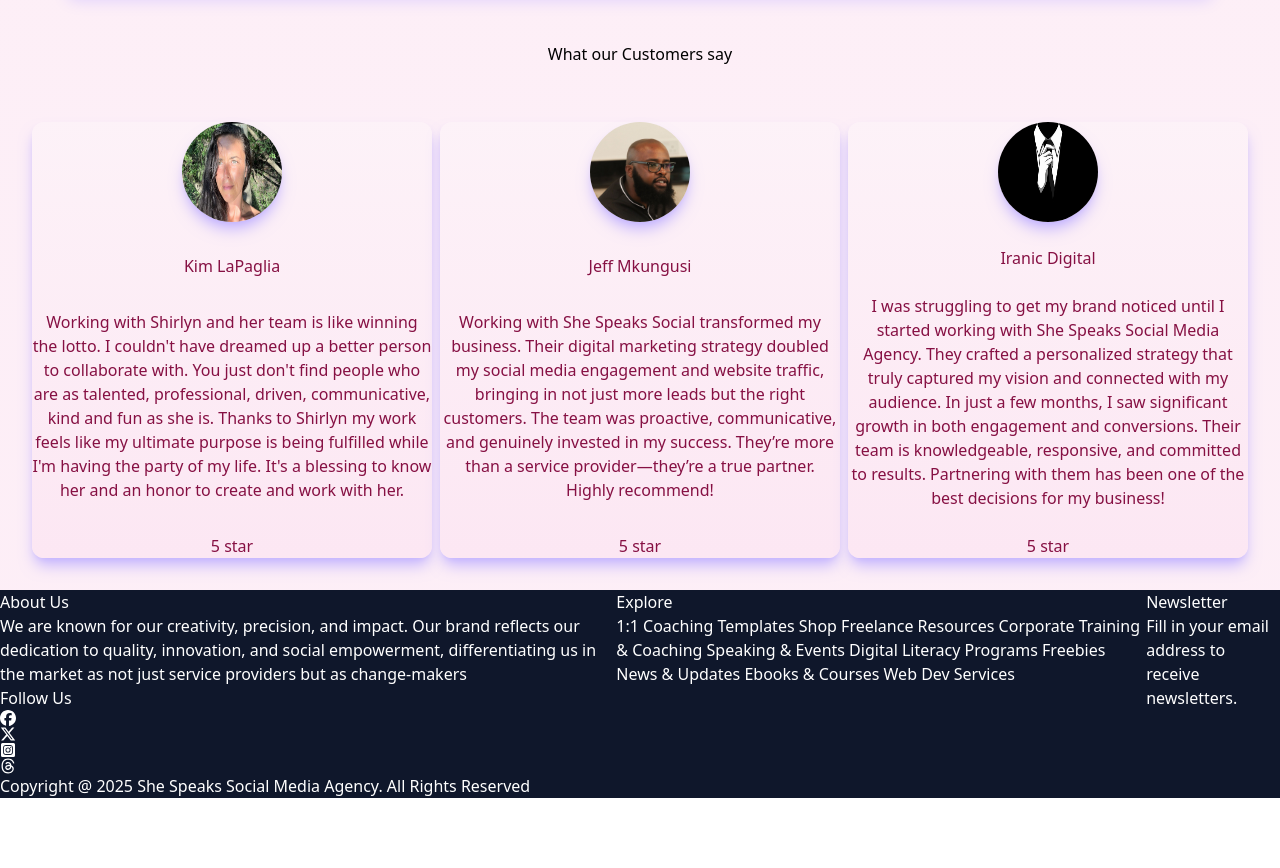
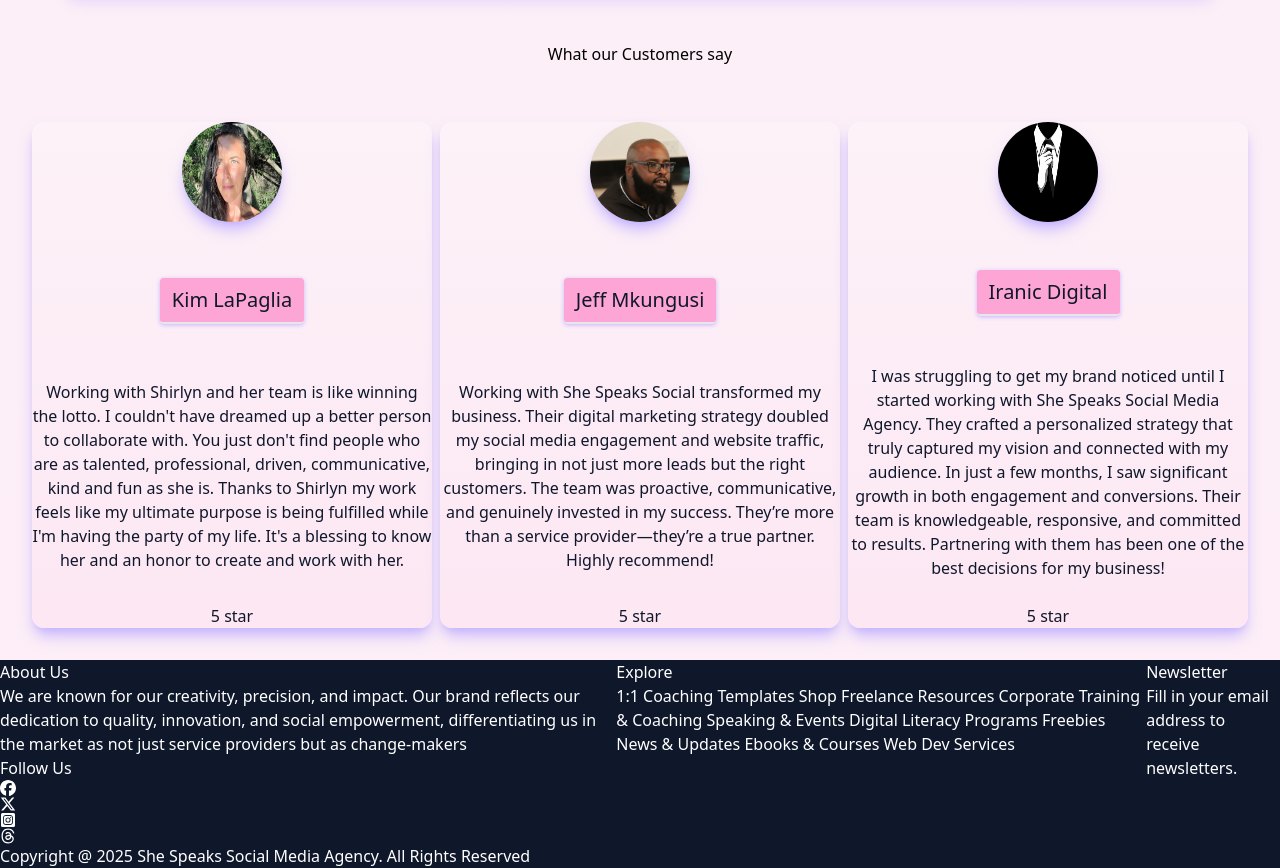
Before and after one commit to MatthewsRicky/shespeaksocial, a Next.js app: page / in a window 1280 px wide. Shown: the part 3160-4028 px from the top of the page. Before the commit the page ends 3958 px from the top, so only its background shows below. Built offline with nearby package versions, Linux system fonts and the light colour scheme.

Commit message:
Title styling

```diff
--- a/components/ReviewCard.tsx
+++ b/components/ReviewCard.tsx
@@ -26,9 +26,9 @@ const reviews = [
 	return (
 		<div className="grid grid-cols-3 gap-2 rounded-xl m-6 p-2">
 			{reviews.map(item => (
-				<div key={item.name} className="flex flex-col gap-6 items-center justify-between text-center text-pink-900 bg-gradient-to-b from-pink-50  to-pink-100 rounded-xl shadow-lg shadow-violet-300">
+				<div key={item.name} className="flex flex-col gap-6 items-center justify-between text-center text-slate-900 bg-gradient-to-b from-pink-50  to-pink-100 rounded-xl shadow-lg shadow-violet-300">
 					<Image src={item.imgurl} alt="Reviewer image" width={500} height={500} className="rounded-full h-25 w-25 flex shadow-lg shadow-violet-300 hover:scale-105 transiton-all duration-200" />
-					<h1 className="font-medium">{item.name}</h1>
+					<h1 className="font-medium my-6 text-xl border-b-2 py-2 px-3 drop-shadow-violet-300 drop-shadow-sm bg-pink-300 rounded md">{item.name}</h1>
 					<p>{item.description}</p>
 					<span>{item.rating}</span>
 				</div>
```
